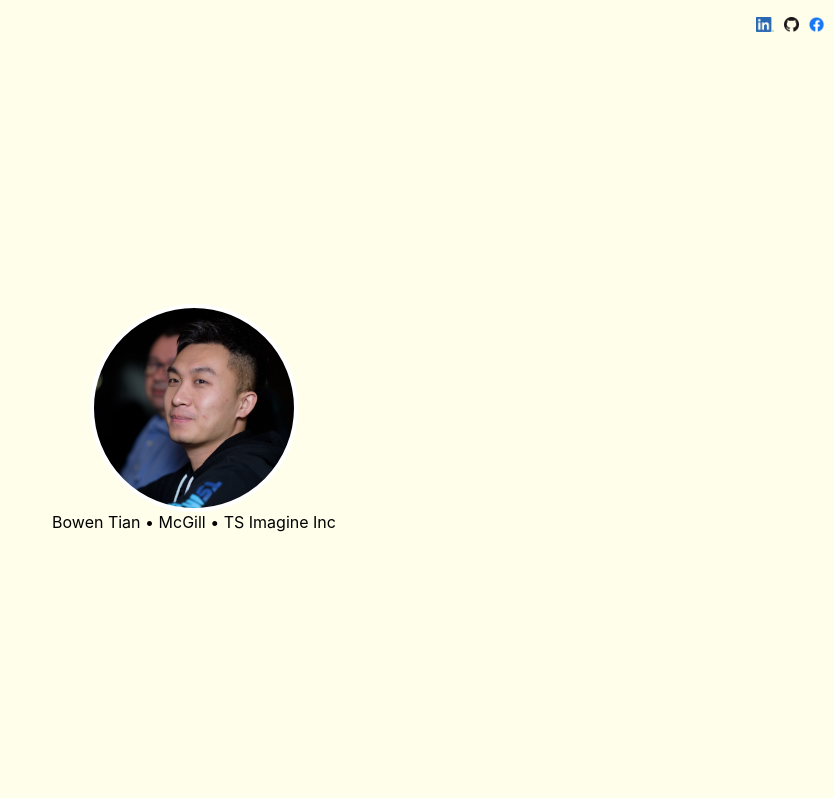
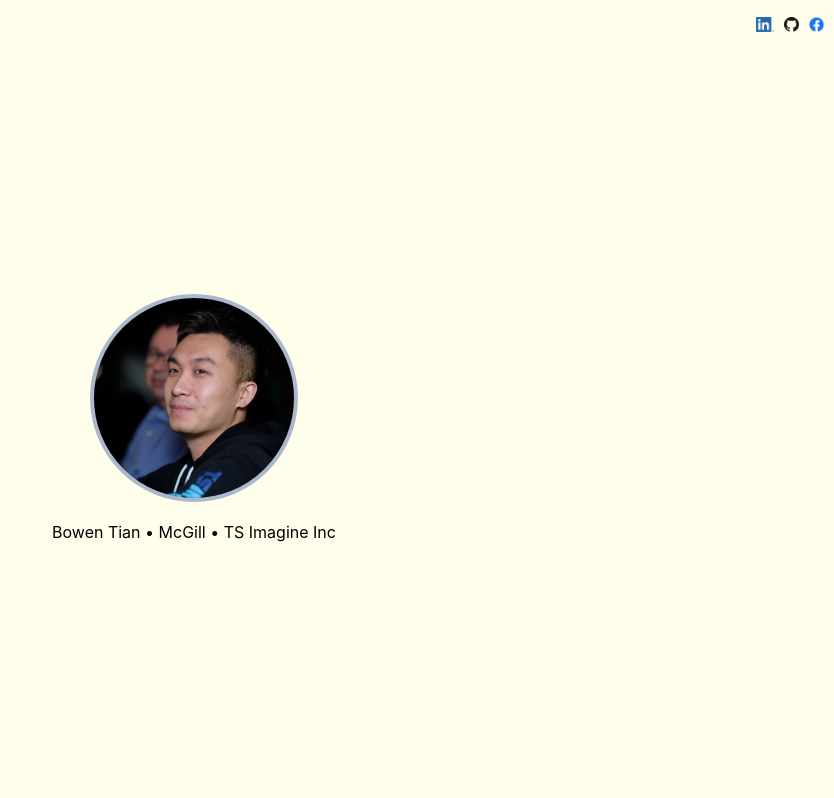
Before and after one commit to Bowen8888/BowenPage, a React (Create React App) app in the folder bowentian/: page / in a window 1280 px wide. Shown: the top 798 px of the page, without its empty margins (446-1280 px from the left). Built offline with nearby package versions, Linux system fonts and the light colour scheme.

Commit message:
Avatar Layout update

```diff
--- a/bowentian/src/HelperComponents/css/AvatarComponent.css
+++ b/bowentian/src/HelperComponents/css/AvatarComponent.css
@@ -11,8 +11,9 @@
     border-top-left-radius: 50%;
     border-bottom-left-radius: 50%;
     border-top-right-radius: 50%;
-    border: 4px solid white;
+    border: 4px solid #abb8cc;
     background-size: cover;
+    margin-bottom: 20px;
 }
 .container {
     -webkit-clip-path: url(#svgPath);
```
